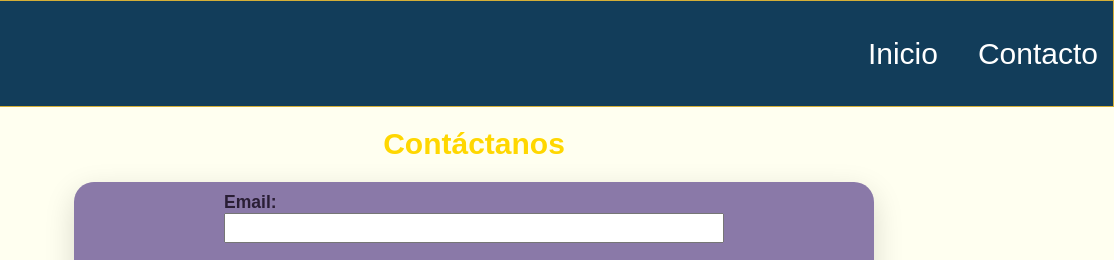
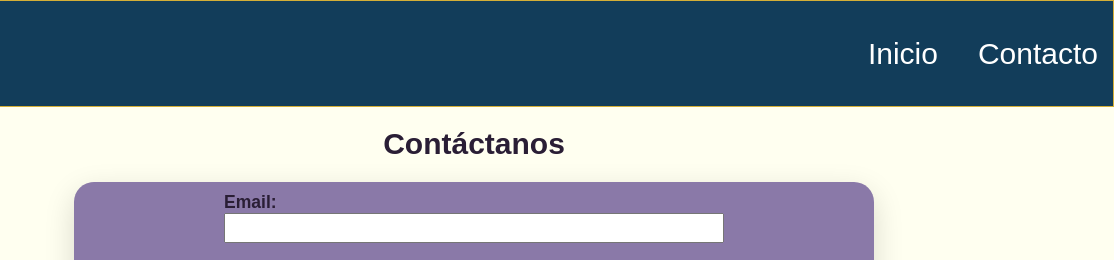
Before and after one commit to ZEDB06/TP-EDB-C26123, a plain HTML site: page pages/contacto.html in a window 1280 px wide. Shown: the top 260 px of the page, 166-1280 px from the left. Drawn offline with Linux system fonts and the light colour scheme.

Commit message:
proyecto

```diff
--- a/css/styles.css
+++ b/css/styles.css
@@ -117,7 +117,7 @@ footer .footer-list {
 }
 
 .text-secondary {
-  color: #FFD700;
+  color: #D4AF37;
 }
 
 /* -------------------------------------------------------------------------- */
--- a/pages/contacto.html
+++ b/pages/contacto.html
@@ -29,7 +29,7 @@
       </nav>
     </header>
     <main>
-      <h1 class="titulo-contacto text-secondary">Contáctanos</h1>
+      <h1 class="titulo-contacto text-dark">Contáctanos</h1>
 
       <form class="form-contacto" action="" method="POST">
         <div class="grupo-input">
```
